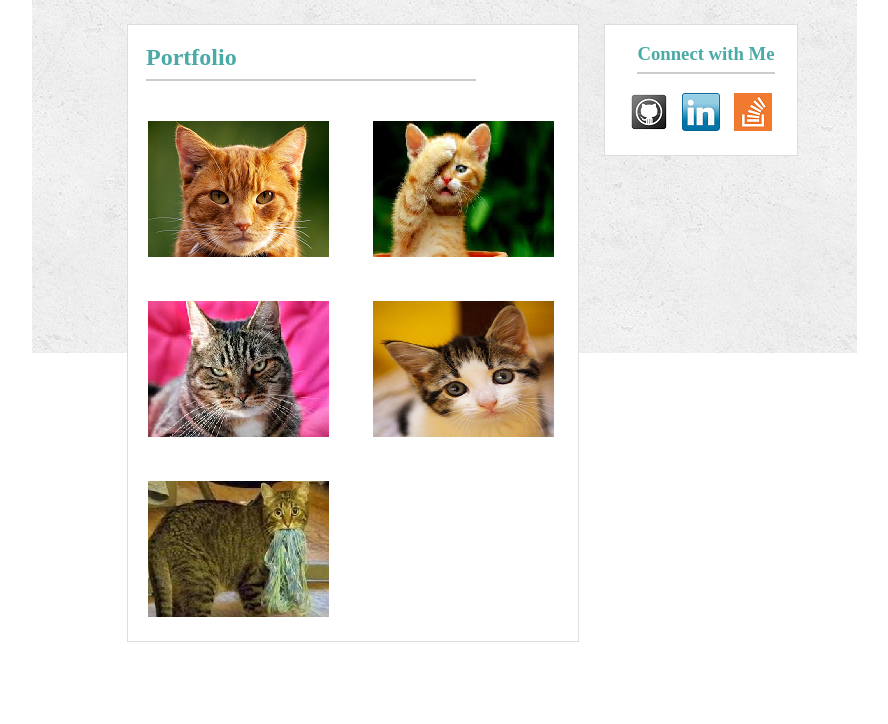
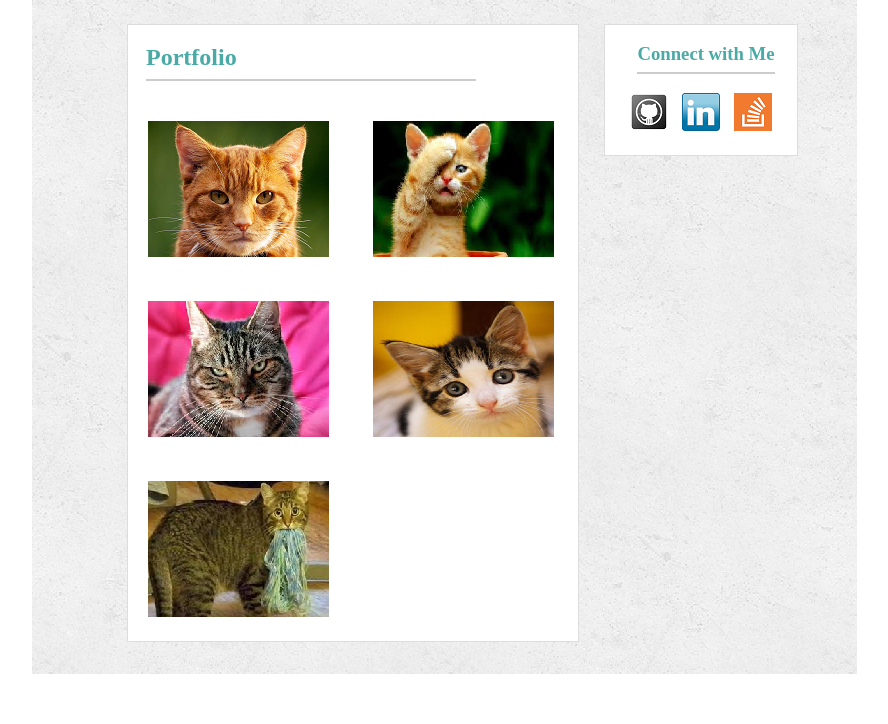
Before and after one commit to mike123henry/Basic-Portfolio, a PHP site: page /portfolio.html in a window 1280 px wide. Shown: the part 243-967 px from the top of the page, without its empty margins (18-906 px from the left). Before the commit the page ends 885 px from the top, so only its background shows below. Run offline with PHP 8.4, Linux system fonts and the light colour scheme.

Commit message:
fixed portfolio background

```diff
--- a/assets/css/style.css
+++ b/assets/css/style.css
@@ -101,6 +101,13 @@
   width: 825px;
   height: 475px;
   background-color: #eaeaea;
+  background-image: url("../images/background/concrete_seamless/concrete_seamless.png");
+}
+#Body3_floating_box {
+  width: 825px;
+  height: 675px;
+  background-color: #eaeaea;
+  background-image: url("../images/background/concrete_seamless/concrete_seamless.png");
 }
 
 #AboutMe_floating_box {
--- a/portfolio.html
+++ b/portfolio.html
@@ -36,7 +36,7 @@
 </ul>
 </nav>
 
-<div id="Body1_floating_box">
+<div id="Body3_floating_box">
   <section id="Portfolio_floating_box" >
     <h2 class="Name2"  >Portfolio</h2>
     <img src="./assets/images/cat1.png" alt="cat1" class="portfolio_images">
```
